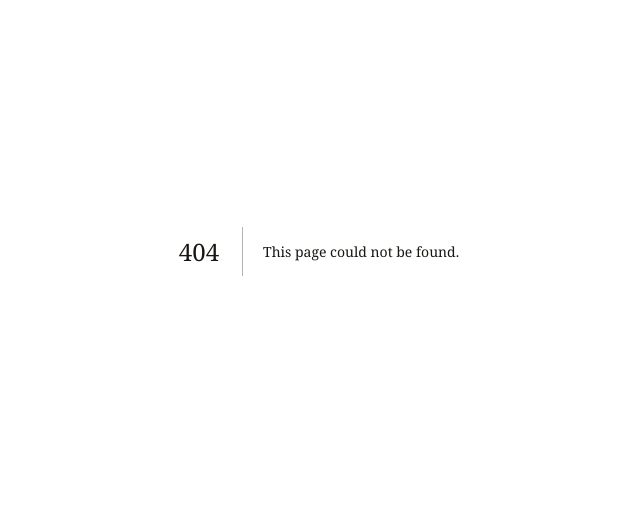
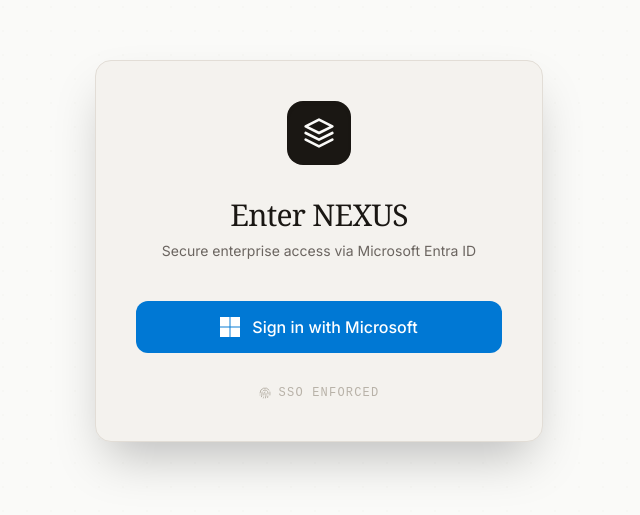
Before and after one commit to Shikhyy/Nexus, a Next.js app in the folder frontend/: page /login in a window 1280 px wide. Before the commit this address had no page. Shown: the part 149-664 px from the top of the page, without its empty margins (321-961 px from the left). Built offline with nearby package versions, Linux system fonts and the light colour scheme.

Commit message:
feat: phase 11 - enterprise auth and global dark mode

```diff
--- a/frontend/src/app/globals.css
+++ b/frontend/src/app/globals.css
@@ -51,24 +51,43 @@
   --duration-slower: 700ms;
 }
 
+.dark {
+  /* Dark mode aesthetic */
+  --color-parchment: #121212;
+  --color-obsidian: #f9f8f6;
+  --color-linen: #1a1a1a;
+  --color-primary: #e6e4dc;
+  --color-secondary: #a3a19a;
+  --color-accent: #ff6b52;
+  --color-muted: #5c6b6b;
+  --color-border: #2a2a2a;
+  --color-stone: #242424;
+
+  /* Functional Accents */
+  --color-sienna: #e07a5f;
+  --color-sienna-surface: #3a221a;
+  --color-forest: #81b29a;
+  --color-forest-surface: #1d2b23;
+}
+
 /* Tailwind v4 theme layer for Tailwind utility classes */
 @theme {
-  --color-parchment:       #FAFAF8;
-  --color-linen:           #F4F2EE;
-  --color-stone:           #EDE9E2;
-  --color-border:          #E2DDD6;
-  --color-muted:           #B8B2A8;
-  --color-secondary:       #6B6560;
-  --color-primary:         #3D3830;
-  --color-obsidian:        #1A1713;
-  --color-sienna:          #C4511A;
-  --color-forest:          #1E6E4A;
-  --color-ochre:           #9B6914;
-  --color-prussian:        #1E4E8C;
-  --color-sienna-surface:  #FAE8E0;
-  --color-forest-surface:  #E0F0E8;
-  --color-ochre-surface:   #FBF0D8;
-  --color-prussian-surface:#E0EAF8;
+  --color-parchment:       var(--color-parchment);
+  --color-linen:           var(--color-linen);
+  --color-stone:           var(--color-stone);
+  --color-border:          var(--color-border);
+  --color-muted:           var(--color-muted);
+  --color-secondary:       var(--color-secondary);
+  --color-primary:         var(--color-primary);
+  --color-obsidian:        var(--color-obsidian);
+  --color-sienna:          var(--color-sienna);
+  --color-forest:          var(--color-forest);
+  --color-ochre:           var(--color-ochre);
+  --color-prussian:        var(--color-prussian);
+  --color-sienna-surface:  var(--color-sienna-surface);
+  --color-forest-surface:  var(--color-forest-surface);
+  --color-ochre-surface:   var(--color-ochre-surface);
+  --color-prussian-surface:var(--color-prussian-surface);
 
   --font-sans:  'Inter', ui-sans-serif, system-ui, sans-serif;
   --font-serif: 'Instrument Serif', ui-serif, Georgia, serif;
--- a/frontend/src/app/layout.tsx
+++ b/frontend/src/app/layout.tsx
@@ -14,6 +14,8 @@
   keywords: ["AI", "capability mapping", "enterprise", "AutoGen", "Azure AI", "Microsoft"],
 };
 
+import { ThemeProvider } from '@/components/providers/ThemeProvider';
+
 export default function RootLayout({
   children,
 }: Readonly<{
@@ -22,7 +24,9 @@
   return (
     <html lang="en" suppressHydrationWarning className={`${inter.variable} h-full antialiased`}>
       <body className="min-h-full flex flex-col bg-[var(--color-parchment)]">
-        {children}
+        <ThemeProvider>
+          {children}
+        </ThemeProvider>
       </body>
     </html>
   );
--- /dev/null
+++ b/frontend/src/app/login/page.tsx
@@ -0,0 +1,76 @@
+'use client';
+
+import { useState } from 'react';
+import { useRouter } from 'next/navigation';
+import { motion } from 'framer-motion';
+import { Fingerprint } from 'lucide-react';
+
+export default function LoginPage() {
+  const router = useRouter();
+  const [isLoading, setIsLoading] = useState(false);
+
+  const handleLogin = () => {
+    setIsLoading(true);
+    // Simulate OAuth / Microsoft Entra ID latency
+    setTimeout(() => {
+      router.push('/dashboard');
+    }, 1500);
+  };
+
+  return (
+    <main className="min-h-screen bg-[var(--color-parchment)] flex flex-col items-center justify-center p-4 relative overflow-hidden">
+      {/* Background decoration */}
+      <div className="absolute inset-0 pointer-events-none opacity-20"
+           style={{ backgroundImage: 'radial-gradient(circle at 50% 50%, var(--color-stone) 1px, transparent 1px)', backgroundSize: '24px 24px' }} />
+
+      <motion.div
+        initial={{ opacity: 0, y: 20 }}
+        animate={{ opacity: 1, y: 0 }}
+        transition={{ duration: 0.6 }}
+        className="w-full max-w-md bg-[var(--color-linen)] border border-[var(--color-border)] rounded-2xl shadow-2xl overflow-hidden relative z-10"
+      >
+        <div className="p-10 text-center">
+          <div className="w-16 h-16 mx-auto bg-[var(--color-obsidian)] rounded-2xl flex items-center justify-center mb-8 shadow-inner">
+            <svg viewBox="0 0 24 24" fill="none" xmlns="http://www.w3.org/2000/svg" className="w-8 h-8 text-[var(--color-parchment)]">
+              <path d="M12 2L2 7L12 12L22 7L12 2Z" stroke="currentColor" strokeWidth="2" strokeLinecap="round" strokeLinejoin="round"/>
+              <path d="M2 17L12 22L22 17" stroke="currentColor" strokeWidth="2" strokeLinecap="round" strokeLinejoin="round"/>
+              <path d="M2 12L12 17L22 12" stroke="currentColor" strokeWidth="2" strokeLinecap="round" strokeLinejoin="round"/>
+            </svg>
+          </div>
+
+          <h1 className="text-3xl tracking-tight text-[var(--color-obsidian)] mb-2" style={{ fontFamily: 'Georgia, serif' }}>
+            Enter NEXUS
+          </h1>
+          <p className="text-sm text-[var(--color-secondary)] mb-10">
+            Secure enterprise access via Microsoft Entra ID
+          </p>
+
+          <button
+            onClick={handleLogin}
+            disabled={isLoading}
+            className="w-full flex items-center justify-center gap-3 py-3.5 bg-[#0078D4] hover:bg-[#006CBE] text-white rounded-lg font-medium transition-colors disabled:opacity-80 disabled:cursor-wait"
+          >
+            {isLoading ? (
+              <div className="w-5 h-5 border-2 border-white/30 border-t-white rounded-full animate-spin" />
+            ) : (
+              <>
+                <svg viewBox="0 0 21 21" className="w-5 h-5 fill-current" xmlns="http://www.w3.org/2000/svg">
+                  <path d="M10 0H0V10H10V0Z" />
+                  <path d="M21 0H11V10H21V0Z" />
+                  <path d="M10 11H0V21H10V11Z" />
+                  <path d="M21 11H11V21H21V11Z" />
+                </svg>
+                Sign in with Microsoft
+              </>
+            )}
+          </button>
+
+          <div className="mt-8 flex items-center justify-center gap-2 text-xs text-[var(--color-muted)] font-mono uppercase tracking-widest">
+            <Fingerprint size={12} />
+            SSO Enforced
+          </div>
+        </div>
+      </motion.div>
+    </main>
+  );
+}
--- a/frontend/src/app/page.tsx
+++ b/frontend/src/app/page.tsx
@@ -44,7 +44,7 @@
             className="pt-6 flex gap-4 justify-center pointer-events-auto w-full"
           >
             <Link
-              href="/dashboard"
+              href="/login"
               className="px-8 py-4 bg-[var(--color-obsidian)] text-[var(--color-parchment)] rounded-full text-sm font-medium tracking-wide hover:scale-105 hover:bg-black transition-all duration-300 shadow-xl"
             >
               Enter NEXUS
@@ -121,7 +121,7 @@
             When the Gap Analyser detects a critical shortfall between market demand and internal capability, the Talent Broker takes action. Using Semantic Kernel memory, it auto-assembles strike teams and schedules 1:1 mentorship sessions via MS Graph—drastically reducing external hiring costs.
           </p>
           <Link
-            href="/routing"
+            href="/login"
             className="inline-flex px-6 py-3 bg-[var(--color-obsidian)] text-[var(--color-parchment)] rounded-full text-sm font-medium tracking-wide hover:bg-black transition-colors"
           >
             View Talent Routing UI
@@ -141,7 +141,7 @@
           Built for the future of enterprise AI orchestration.
         </p>
         <Link
-          href="/dashboard"
+          href="/login"
           className="px-8 py-3 bg-[var(--color-parchment)] text-[var(--color-obsidian)] rounded-full text-sm font-medium tracking-wide hover:scale-105 transition-transform"
         >
           Launch Application
--- a/frontend/src/components/layout/TopBar.tsx
+++ b/frontend/src/components/layout/TopBar.tsx
@@ -1,8 +1,9 @@
 'use client';
 
-import { Bell, Search } from 'lucide-react';
+import { Bell, Search, Moon, Sun } from 'lucide-react';
 import dynamic from 'next/dynamic';
 import { useState } from 'react';
+import { useTheme } from '@/components/providers/ThemeProvider';
 
 // SSR-safe dynamic import for the WebGL MiniOrb
 const MiniOrb = dynamic(
@@ -11,6 +12,7 @@
 );
 
 export function TopBar() {
+  const { theme, toggleTheme } = useTheme();
   const [notifOpen, setNotifOpen] = useState(false);
 
   return (
@@ -26,6 +28,13 @@
       </div>
 
       <div className="flex items-center gap-4">
+        <button
+          onClick={toggleTheme}
+          className="text-[var(--color-muted)] hover:text-[var(--color-primary)] transition-colors mr-2"
+          aria-label="Toggle Theme"
+        >
+          {theme === 'dark' ? <Sun size={16} /> : <Moon size={16} />}
+        </button>
         <button className="text-[var(--color-muted)] hover:text-[var(--color-primary)] transition-colors">
           <Search size={16} />
         </button>
--- /dev/null
+++ b/frontend/src/components/providers/ThemeProvider.tsx
@@ -0,0 +1,62 @@
+'use client';
+
+import React, { createContext, useContext, useEffect, useState } from 'react';
+
+type Theme = 'light' | 'dark';
+
+interface ThemeContextType {
+  theme: Theme;
+  toggleTheme: () => void;
+}
+
+const ThemeContext = createContext<ThemeContextType | undefined>(undefined);
+
+export function ThemeProvider({ children }: { children: React.ReactNode }) {
+  const [theme, setTheme] = useState<Theme>('light');
+  const [mounted, setMounted] = useState(false);
+
+  useEffect(() => {
+    // eslint-disable-next-line react-hooks/set-state-in-effect
+    setMounted(true);
+    const stored = localStorage.getItem('nexus-theme') as Theme | null;
+    if (stored) {
+      setTheme(stored);
+      if (stored === 'dark') {
+        document.documentElement.classList.add('dark');
+      }
+    } else if (window.matchMedia('(prefers-color-scheme: dark)').matches) {
+      setTheme('dark');
+      document.documentElement.classList.add('dark');
+    }
+  }, []);
+
+  const toggleTheme = () => {
+    const newTheme = theme === 'light' ? 'dark' : 'light';
+    setTheme(newTheme);
+    localStorage.setItem('nexus-theme', newTheme);
+
+    if (newTheme === 'dark') {
+      document.documentElement.classList.add('dark');
+    } else {
+      document.documentElement.classList.remove('dark');
+    }
+  };
+
+  if (!mounted) {
+    return <>{children}</>;
+  }
+
+  return (
+    <ThemeContext.Provider value={{ theme, toggleTheme }}>
+      {children}
+    </ThemeContext.Provider>
+  );
+}
+
+export function useTheme() {
+  const context = useContext(ThemeContext);
+  if (context === undefined) {
+    throw new Error('useTheme must be used within a ThemeProvider');
+  }
+  return context;
+}
```
Also changed, not shown: 1 other file (tests, documents, lock files or other folders).
